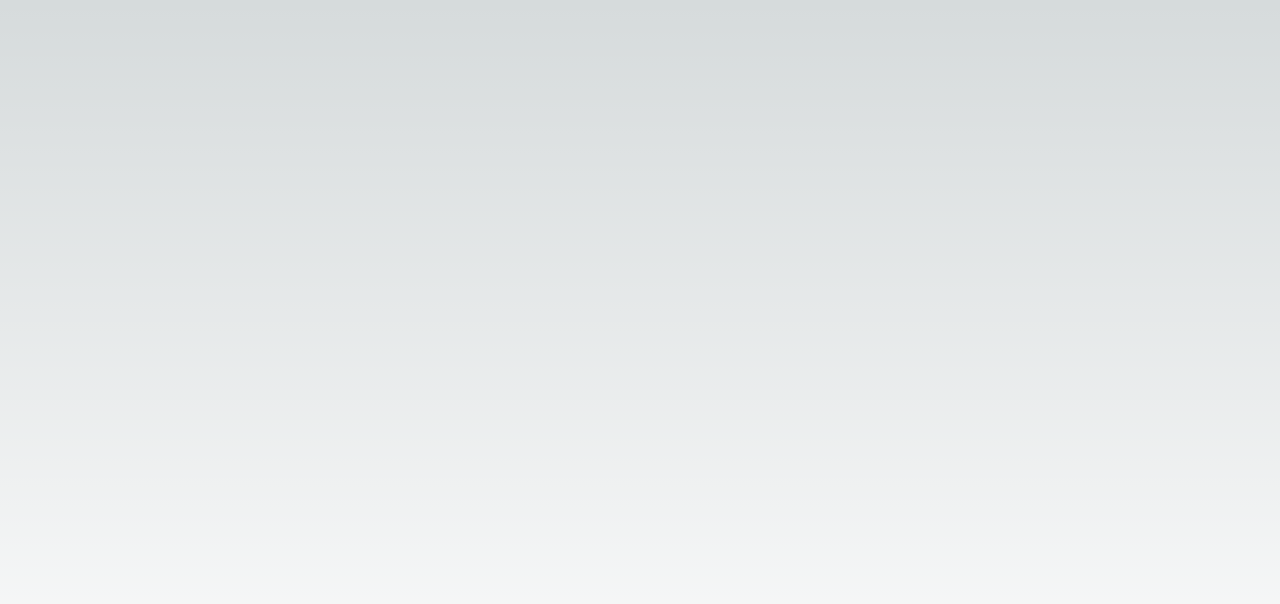
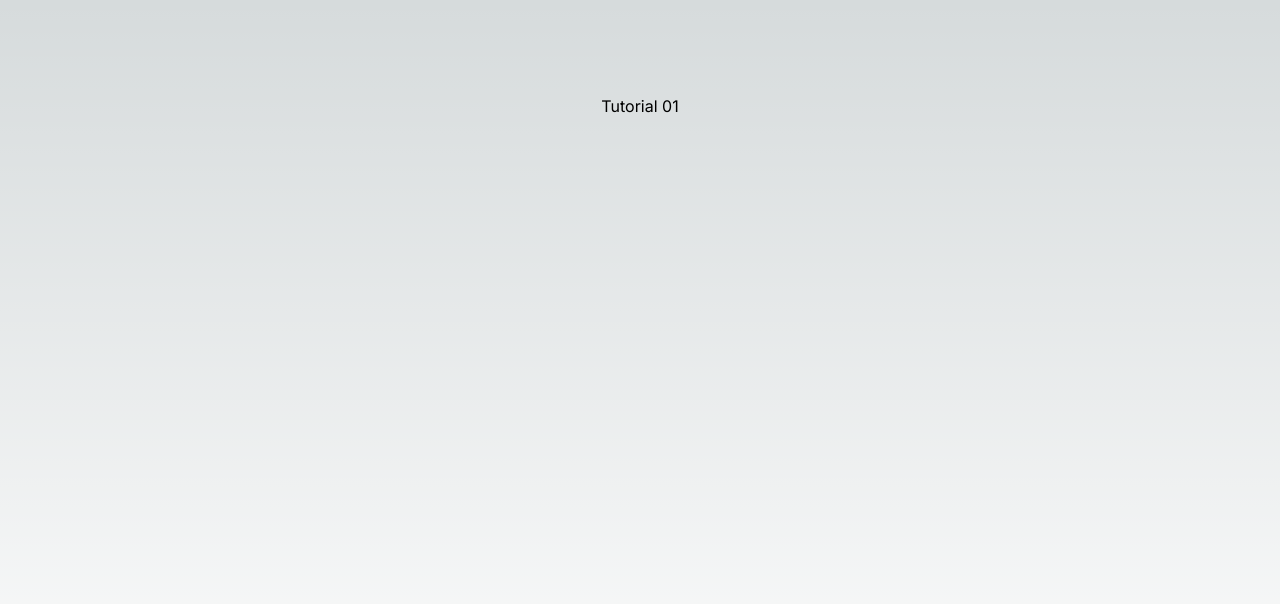
Before and after one commit to vinicius-el-khalili/gsap101, a Next.js app: page / in a window 1280 px wide. Shown: the top 604 px of the page. Built offline with nearby package versions, Linux system fonts and the light colour scheme.

Commit message:
index page link

```diff
--- a/app/page.tsx
+++ b/app/page.tsx
@@ -1,11 +1,12 @@
 import Image from 'next/image'
 import styles from './page.module.css'
 import { gsap, Power3 } from "gsap"
+import Link from 'next/link'
 
 export default function Home() {
   return (
     <main className={styles.main}>
-
+      <Link href={"/tutorial01"}>Tutorial 01</Link>
     </main>
   )
 }
```
